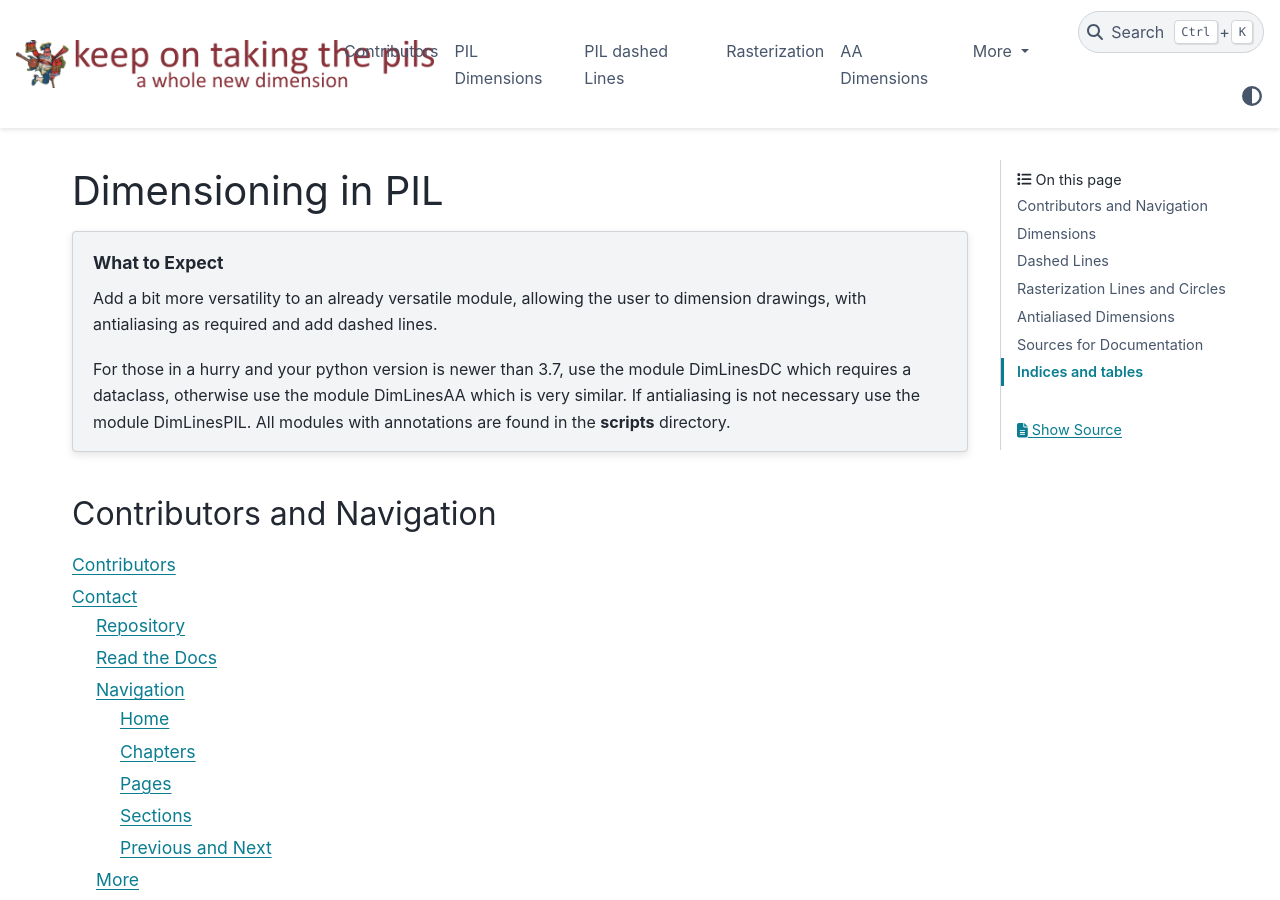
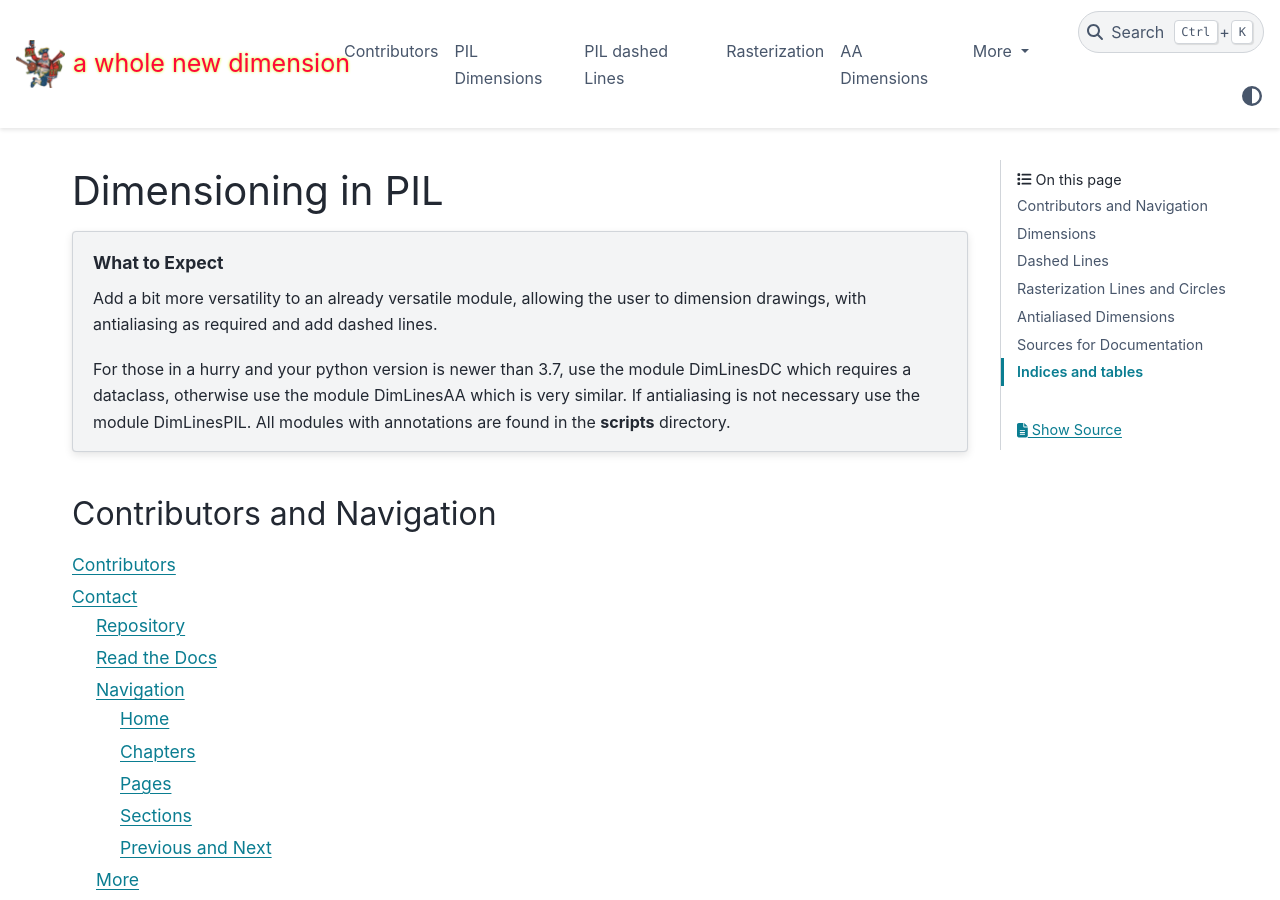
Before and after one commit to Edgar-Donk/PIL-dimensions, a Sphinx documentation site: the page built from docs/index.rst, in a window 1280 px wide and 900 px high. Built offline with Sphinx 7.4.7 and the PyData theme 0.15.4, drawn with Linux system fonts in a browser that asks for light colours.

Commit message:
Add files via upload

```diff
--- a/docs/conf.py
+++ b/docs/conf.py
@@ -80,5 +80,15 @@ html_static_path = ['_static']
 def setup(app):
     app.add_css_file('custom.css')
 
-html_logo = '_static/ben_dim.png'
+html_theme_options = {
+   "logo": {
+      "text": "a whole new dimension",
+      "image_light": 'bigbenc.png',
+      "image_dark": "bigbencneon.png",
+   }
+}
+
+#html_logo = '_static/ben_dim.png'
+
+
 html_favicon = '_static/ben1.ico'
```
